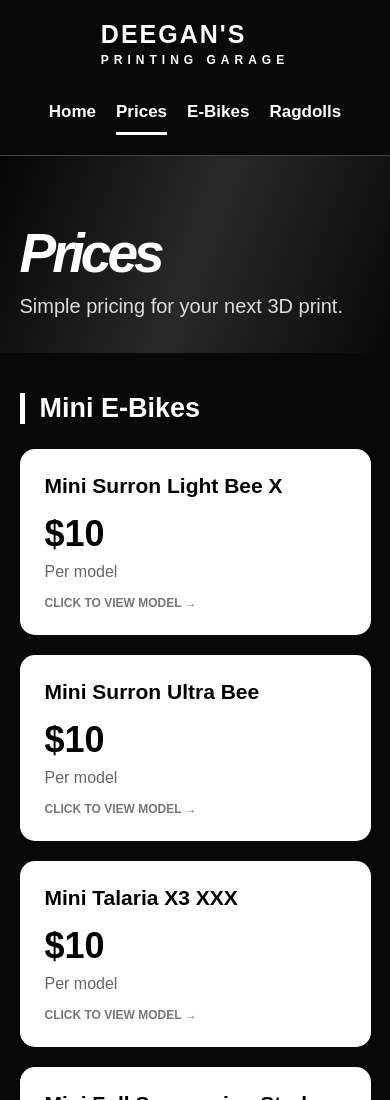
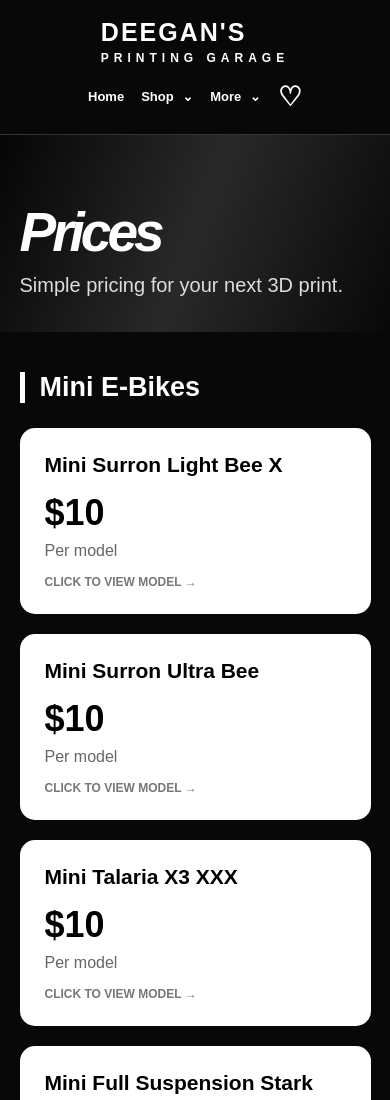
Before and after one commit to Hellogahlkdgshgd/Deegan-s-Printing-Garage, a plain HTML site: page prices.html in a window 390 px wide. Shown: the top 1100 px of the page. Drawn offline with Linux system fonts and the light colour scheme.

Commit message:
Add dropdown navigation to prices page
Co-authored-by: Copilot <223556219+Copilot@users.noreply.github.com>

```diff
--- a/prices.html
+++ b/prices.html
@@ -23,13 +23,16 @@ header {
     display: flex;
     align-items: center;
     justify-content: space-between;
-    padding: 20px 5%;
-    border-bottom: 1px solid #444;
+    padding: 18px 5%;
+    border-bottom: 1px solid #333;
     gap: 25px;
-    flex-wrap: wrap;
+    position: relative;
+    z-index: 100;
 }
 
 .logo {
+    color: white;
+    text-decoration: none;
     font-size: 25px;
     font-weight: 900;
     letter-spacing: 2px;
@@ -44,21 +47,71 @@ header {
 
 nav {
     display: flex;
-    gap: 30px;
-    flex-wrap: wrap;
+    align-items: center;
+    gap: 28px;
 }
 
-nav a {
+nav a,
+.nav-button {
     color: white;
     text-decoration: none;
-    font-size: 17px;
+    font-size: 15px;
     font-weight: bold;
-    padding: 10px 0;
+    background: none;
+    border: none;
+    cursor: pointer;
+    font-family: inherit;
 }
 
 nav a:hover,
-nav a.active {
-    border-bottom: 3px solid white;
+.nav-button:hover {
+    color: #aaa;
+}
+
+.nav-dropdown {
+    position: relative;
+}
+
+.nav-button {
+    padding: 12px 0;
+}
+
+.nav-button span {
+    margin-left: 5px;
+}
+
+.dropdown-menu {
+    display: none;
+    position: absolute;
+    top: 100%;
+    left: -15px;
+    min-width: 185px;
+    background: #171717;
+    border: 1px solid #444;
+    border-radius: 10px;
+    padding: 8px;
+    box-shadow: 0 10px 25px rgba(0, 0, 0, .5);
+}
+
+.nav-dropdown:hover .dropdown-menu,
+.nav-dropdown:focus-within .dropdown-menu {
+    display: block;
+}
+
+.dropdown-menu a {
+    display: block;
+    padding: 12px;
+    border-radius: 6px;
+    font-size: 14px;
+}
+
+.dropdown-menu a:hover {
+    background: #333;
+    color: white;
+}
+
+.favorites-link {
+    font-size: 27px;
 }
 
 .hero {
@@ -143,16 +196,27 @@ footer {
 
 @media (max-width: 600px) {
     header {
-        justify-content: center;
+        flex-direction: column;
+        gap: 12px;
     }
 
     nav {
         justify-content: center;
-        gap: 20px;
+        gap: 17px;
+        flex-wrap: wrap;
+    }
+
+    nav a,
+    .nav-button {
+        font-size: 13px;
     }
 
     .section h2 {
         font-size: 27px;
+    }
+
+    .dropdown-menu {
+        min-width: 160px;
     }
 }
 </style>
@@ -161,16 +225,44 @@ footer {
 <body>
 
 <header>
-    <div class="logo">
+    <a href="index.html" class="logo">
         DEEGAN'S
         <span>PRINTING GARAGE</span>
-    </div>
+    </a>
 
     <nav aria-label="Main navigation">
+
         <a href="index.html">Home</a>
-        <a href="prices.html" class="active" aria-current="page">Prices</a>
-        <a href="index.html#ebikes">E-Bikes</a>
-        <a href="ragdolls.html">Ragdolls</a>
+
+        <div class="nav-dropdown">
+            <button class="nav-button" type="button">
+                Shop <span>⌄</span>
+            </button>
+
+            <div class="dropdown-menu">
+                <a href="index.html#ebikes">All Prints</a>
+                <a href="index.html#ebikes">E-Bikes</a>
+                <a href="ragdolls.html">Ragdolls</a>
+                <a href="index.html#accessories">Accessories</a>
+                <a href="index.html#new-arrivals">New Arrivals</a>
+            </div>
+        </div>
+
+        <div class="nav-dropdown">
+            <button class="nav-button" type="button">
+                More <span>⌄</span>
+            </button>
+
+            <div class="dropdown-menu">
+                <a href="prices.html" aria-current="page">Prices</a>
+                <a href="favorites.html">Favorites</a>
+                <a href="custom-orders.html">Custom Orders</a>
+                <a href="about.html">About</a>
+            </div>
+        </div>
+
+        <a href="favorites.html" class="favorites-link" aria-label="Favorites">♡</a>
+
     </nav>
 </header>
 
```
